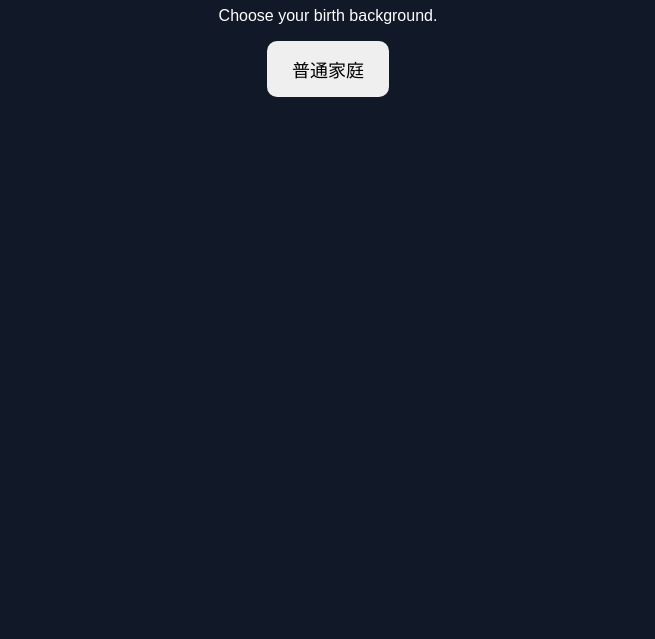
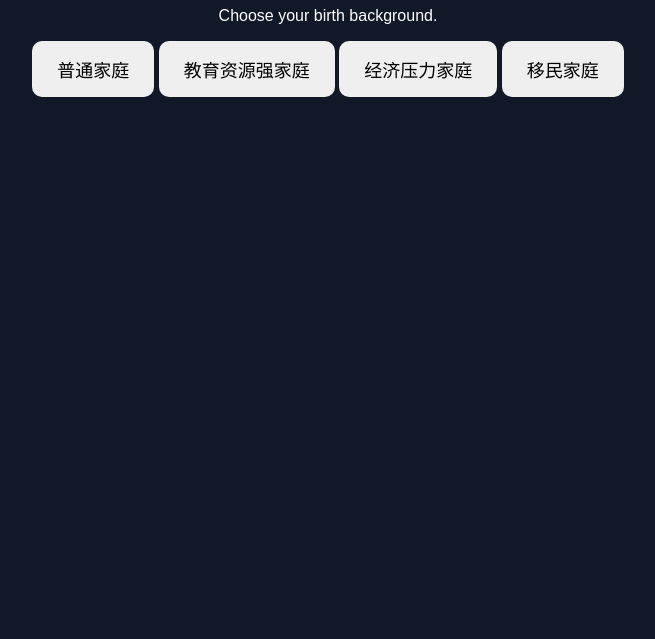
Before and after one commit to Henrywang101229/lifepath-simulator, a plain HTML site: page index.html in a window 1280 px wide. Shown: the part 161-800 px from the top of the page, without its empty margins (312-967 px from the left). Drawn offline with Linux system fonts and the light colour scheme.

Commit message:
Add four birth background buttons

```diff
--- a/index.html
+++ b/index.html
@@ -8,7 +8,10 @@
   <h1>LifePath Simulator</h1>
   <p>Choose your birth background.</p >
 
-  <button onclick="chooseNormalFamily()">普通家庭</button>
+  <button onclick="chooseBackground('normal')">普通家庭</button>
+  <button onclick="chooseBackground('education')">教育资源强家庭</button>
+  <button onclick="chooseBackground('pressure')">经济压力家庭</button>
+  <button onclick="chooseBackground('immigrant')">移民家庭</button>
 
   <div id="result"></div>
 
```
